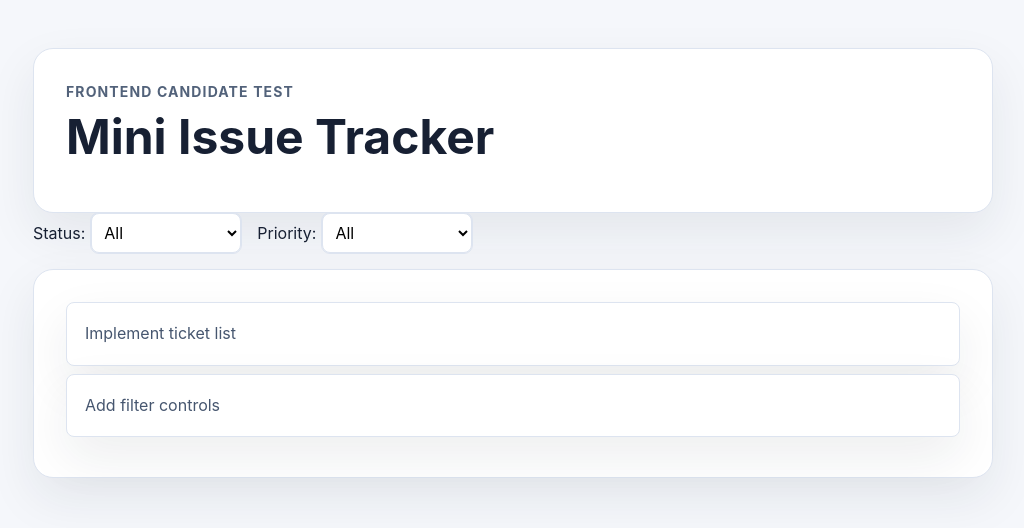
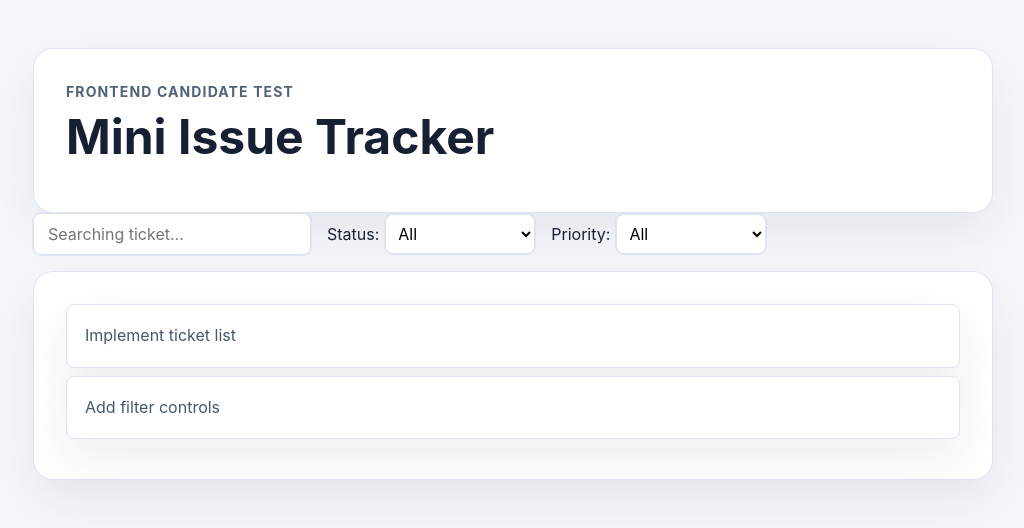
Before and after one commit to Trang217/issue-tracker, a React (Vite) app: page / in a window 1280 px wide. Shown: the top 528 px of the page, without its empty margins (127-1151 px from the left). Built offline with nearby package versions, Linux system fonts and the light colour scheme.

Commit message:
Add a text search for title and creator

```diff
--- a/src/components/TicketFilter.tsx
+++ b/src/components/TicketFilter.tsx
@@ -4,15 +4,19 @@ import { TicketPriority, TicketStatus } from "../types/ticket";
 interface TicketFilterProps {
   status: TicketStatus | "all";
   priority: TicketPriority | "all";
+  search: string;
   onStatusFilterChange: (status: TicketStatus | "all") => void;
   onPriorityFilterChange: (priority: TicketPriority | "all") => void;
+  onSearchChange: (search: string) => void;
 }
 
 export default function TicketFilter({
   status,
   priority,
+  search,
   onStatusFilterChange,
   onPriorityFilterChange,
+  onSearchChange,
 }: TicketFilterProps) {
   function handleStatusChange(event: React.ChangeEvent<HTMLSelectElement>) {
     onStatusFilterChange(event.target.value as TicketStatus | "all");
@@ -22,8 +26,20 @@ export default function TicketFilter({
     onPriorityFilterChange(event.target.value as TicketPriority | "all");
   }
 
+  function handleSearchChange(event: React.ChangeEvent<HTMLInputElement>) {
+    onSearchChange(event.target.value);
+  }
+
   return (
     <div className="ticket-filter">
+      <div>
+        <input
+          type="text"
+          placeholder="Searching ticket..."
+          value={search}
+          onChange={handleSearchChange}
+        />
+      </div>
       <div className="ticket-filter-group">
         <label htmlFor="status">Status:</label>
         <select
--- a/src/lib/filterTickets.ts
+++ b/src/lib/filterTickets.ts
@@ -3,15 +3,20 @@ import { Ticket, TicketPriority, TicketStatus } from "../types/ticket";
 interface FilterTicketsOption {
   status: TicketStatus | "all";
   priority: TicketPriority | "all";
+  search: string;
 }
 
 export function filterTickets(tickets: Ticket[], options: FilterTicketsOption) {
-  const { status, priority } = options;
+  const { status, priority, search } = options;
+  const trimmedSearch = search.toLowerCase().trim();
   const filteredTickets = tickets.filter((ticket) => {
+    const matchesSearch =
+      ticket.title.toLowerCase().includes(trimmedSearch) ||
+      ticket.createdBy.toLowerCase().includes(trimmedSearch);
     const matchesStatus = status === "all" || status === ticket.status;
     const matchesPriority = priority === "all" || priority === ticket.priority;
 
-    return matchesStatus && matchesPriority;
+    return matchesSearch && matchesStatus && matchesPriority;
   });
 
   return filteredTickets;
--- a/src/pages/TicketPage.tsx
+++ b/src/pages/TicketPage.tsx
@@ -13,8 +13,10 @@ export function TicketPage() {
   const [selectedPriority, setSelectedPriority] = useState<
     TicketPriority | "all"
   >("all");
+  const [search, setSearch] = useState("");
 
   const displayedTickets = filterTickets(tickets, {
+    search,
     status: selectedStatus,
     priority: selectedPriority,
   });
@@ -30,8 +32,10 @@ export function TicketPage() {
         <TicketFilter
           status={selectedStatus}
           priority={selectedPriority}
+          search={search}
           onStatusFilterChange={setSelectedStatus}
           onPriorityFilterChange={setSelectedPriority}
+          onSearchChange={setSearch}
         />
       </section>
 
--- a/src/styles/global.css
+++ b/src/styles/global.css
@@ -68,6 +68,15 @@ p {
   line-height: 1.6;
 }
 
+input {
+  min-width: 240px;
+  padding: 10px 14px;
+  border: 1px solid #dde4f0;
+  border-radius: 8px;
+  background-color: #ffffff;
+  outline: 1px solid #dde4f0;
+}
+
 .ticket-card {
   padding: 18px;
   border: 1px solid #dde4f0;
```
